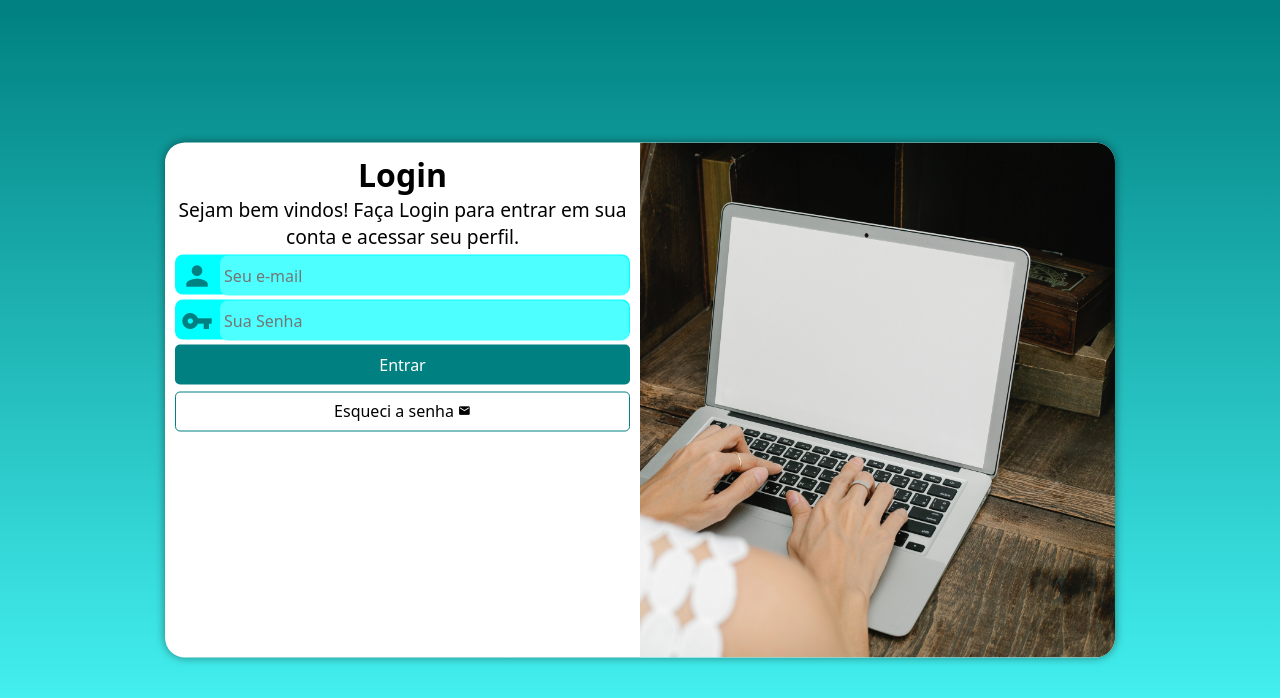
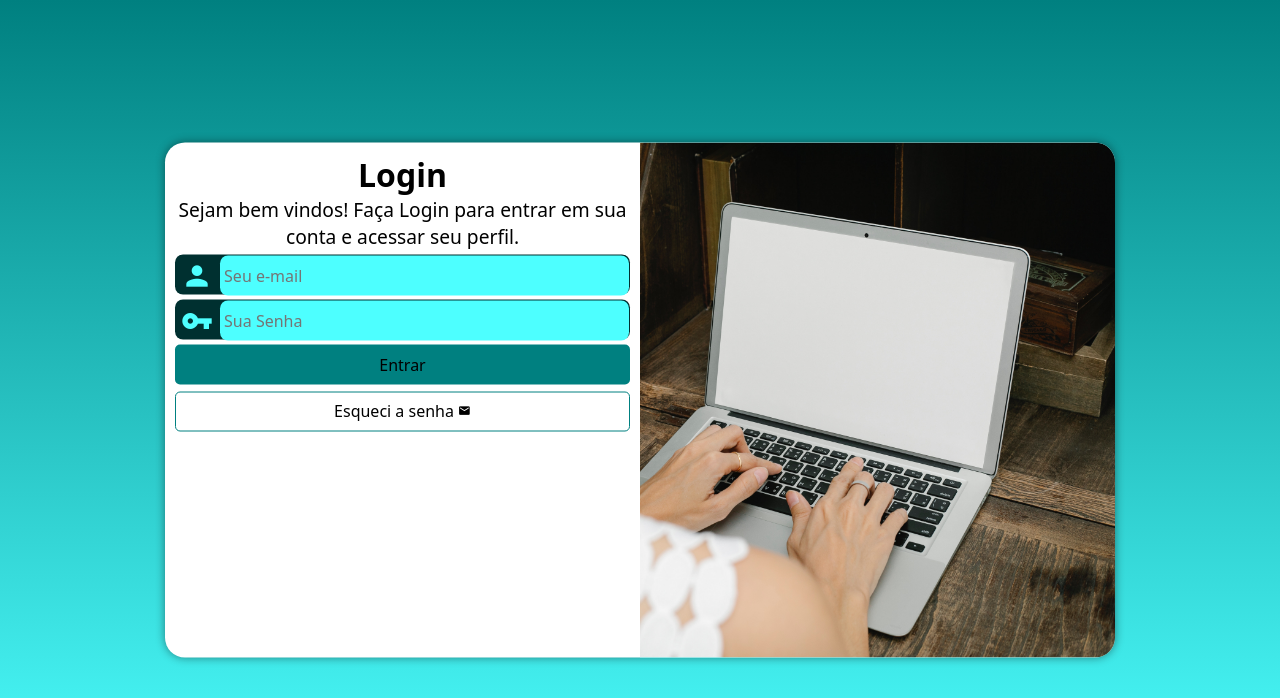
Before and after one commit to Alanfbrum/login, a PHP site: page / in a window 1280 px wide. Shown: the top 698 px of the page. Run offline with PHP 8.4, Linux system fonts and the light colour scheme.

Commit message:
Update style.css

```diff
--- a/estilos/style.css
+++ b/estilos/style.css
@@ -65,7 +65,8 @@ div#formulario > p {
 }
 
 form > div.campo {
-    background-color: #00FFFF;
+    background-color: #003030;
+    border: #003030;
     display: block;
     width: 100%;
     height: 40px;
@@ -78,7 +79,7 @@ div.campo > label {
 }
 
 div.campo > span {
-    color: #008080;
+    color: #4DFFFF;
     font-size: 2em;
     width: 40px;
     padding: 5px;
@@ -101,7 +102,7 @@ form > input[type=submit] {
     width: 100%;
     height: 40px;
     background-color: #008080;
-    color: white;
+    color: black;
     border: none;
     border-radius: 5px;
     cursor: pointer;
```
